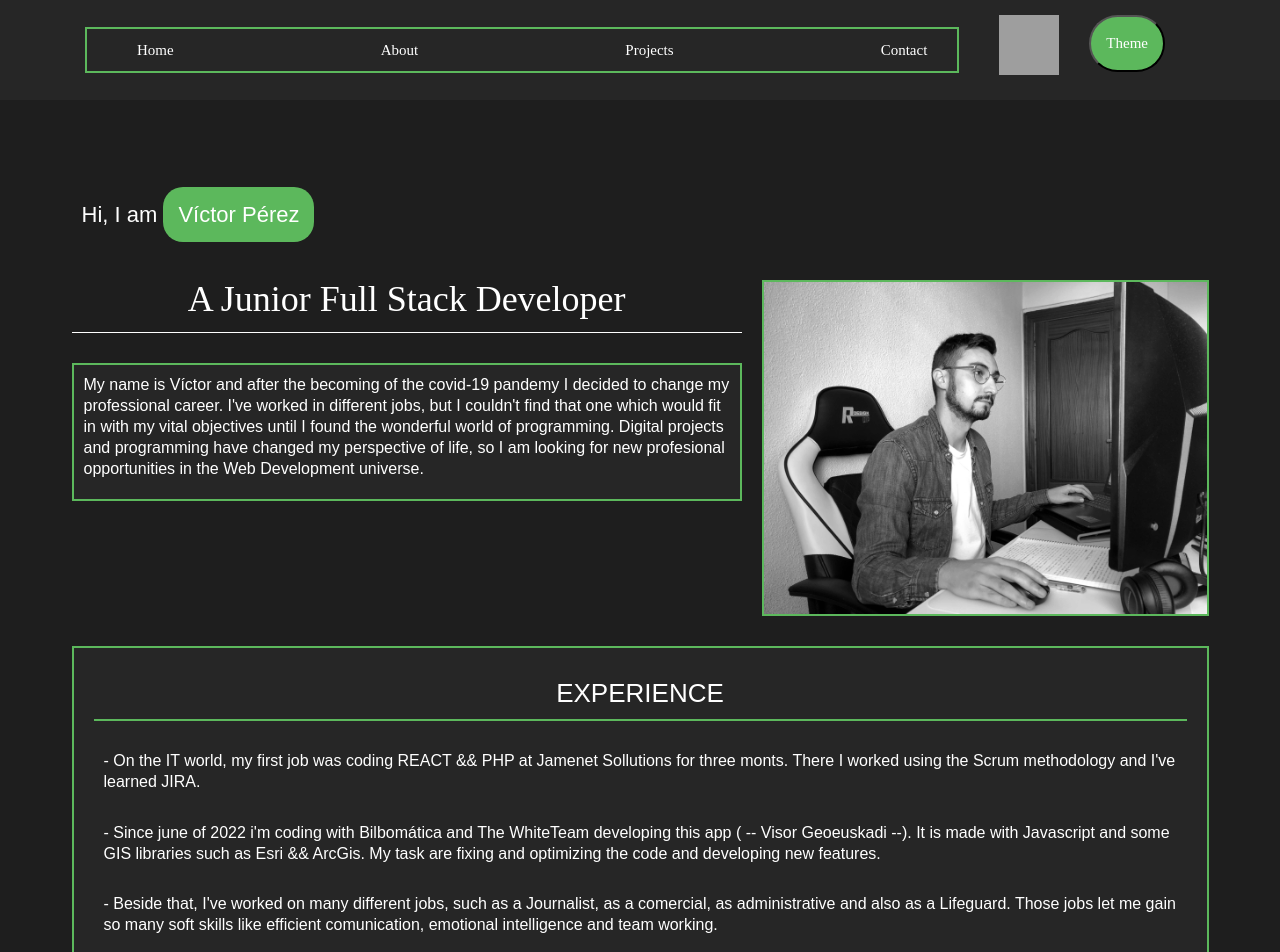
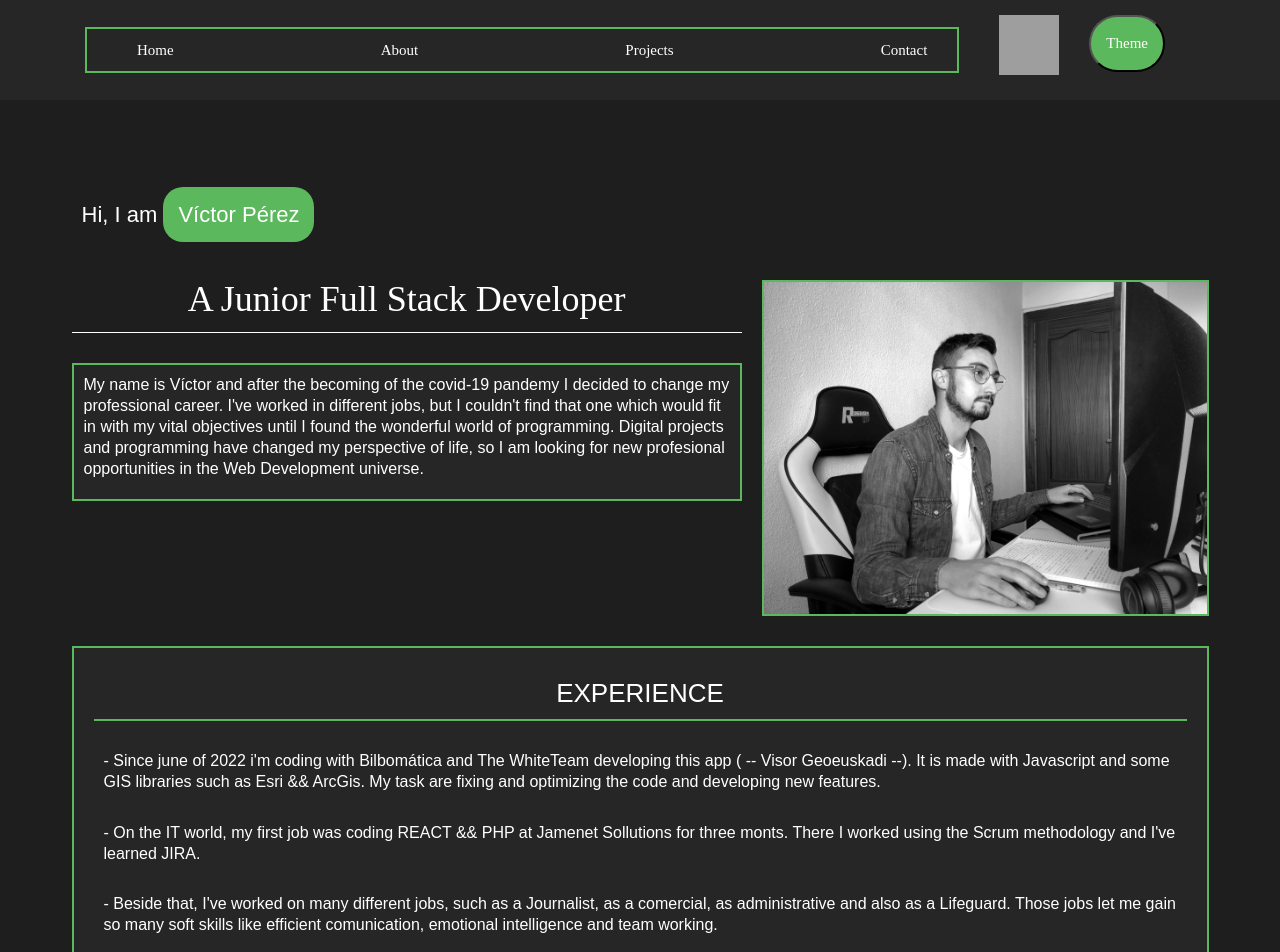
Before and after one commit to Doblepe/CV, a React (Create React App) app: page /about in a window 1280 px wide. Shown: the top 952 px of the page. Built offline with nearby package versions, Linux system fonts and the light colour scheme; grey boxes are pictures that could not be loaded.

Commit message:
new order experience

```diff
--- a/src/pages/About.js
+++ b/src/pages/About.js
@@ -370,8 +370,8 @@ export default function About(props) {
             <div className="about__info__item">
               <h1 className="about__info__heading">Experience</h1>
               <div className="experience_box">
+                <p>- Since june of 2022 i'm coding with Bilbomática and The WhiteTeam developing this app <a href="https://www.geo.euskadi.eus/geobisorea" rel='noreferrer' target='_blank'> ( -- Visor Geoeuskadi --)</a>. It is made with Javascript and some GIS libraries such as Esri && ArcGis. My task are fixing and optimizing the code and developing new features. </p>
                 <p>- On the IT world, my first job was coding REACT && PHP at <a href="http://jamenet.eus/" rel='noreferrer' target='_blank'>Jamenet Sollutions</a> for three monts. There I worked using the Scrum methodology and I've learned JIRA.</p>
-                <p>- Since june of 2022 i'm coding with Bilbomática and The WhiteTeam developing this app <a href="https://www.geo.euskadi.eus/geobisorea" rel='noreferrer' target='_blank'> ( -- Visor Geoeuskadi --)</a>. It is made with Javascript and some GIS libraries such as Esri && ArcGis. My task are fixing and optimizing the code and developing new features. </p>
                 <p>- Beside that, I've worked on many different jobs, such as a Journalist, as a comercial, as administrative and also as a Lifeguard. Those jobs let me gain so many soft skills like efficient comunication, emotional intelligence and team working. </p>
               </div>
             </div>
```
